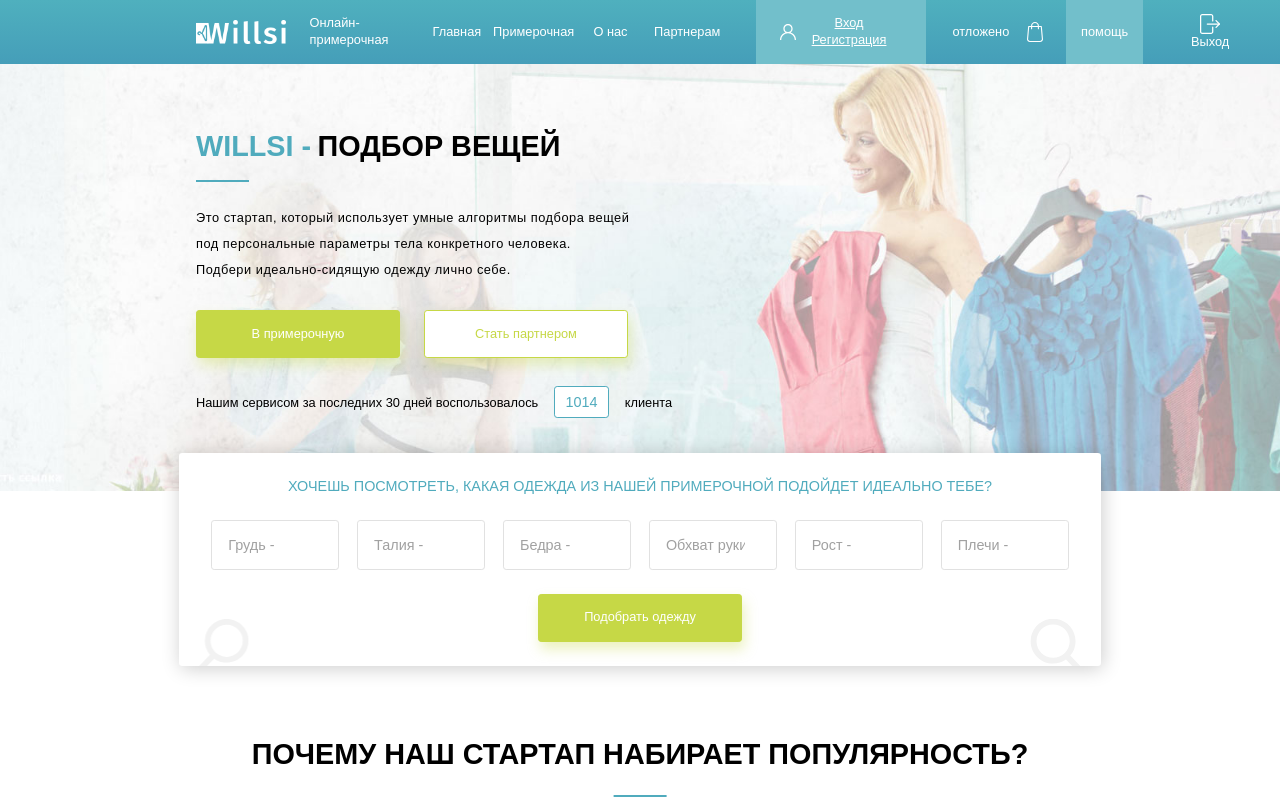
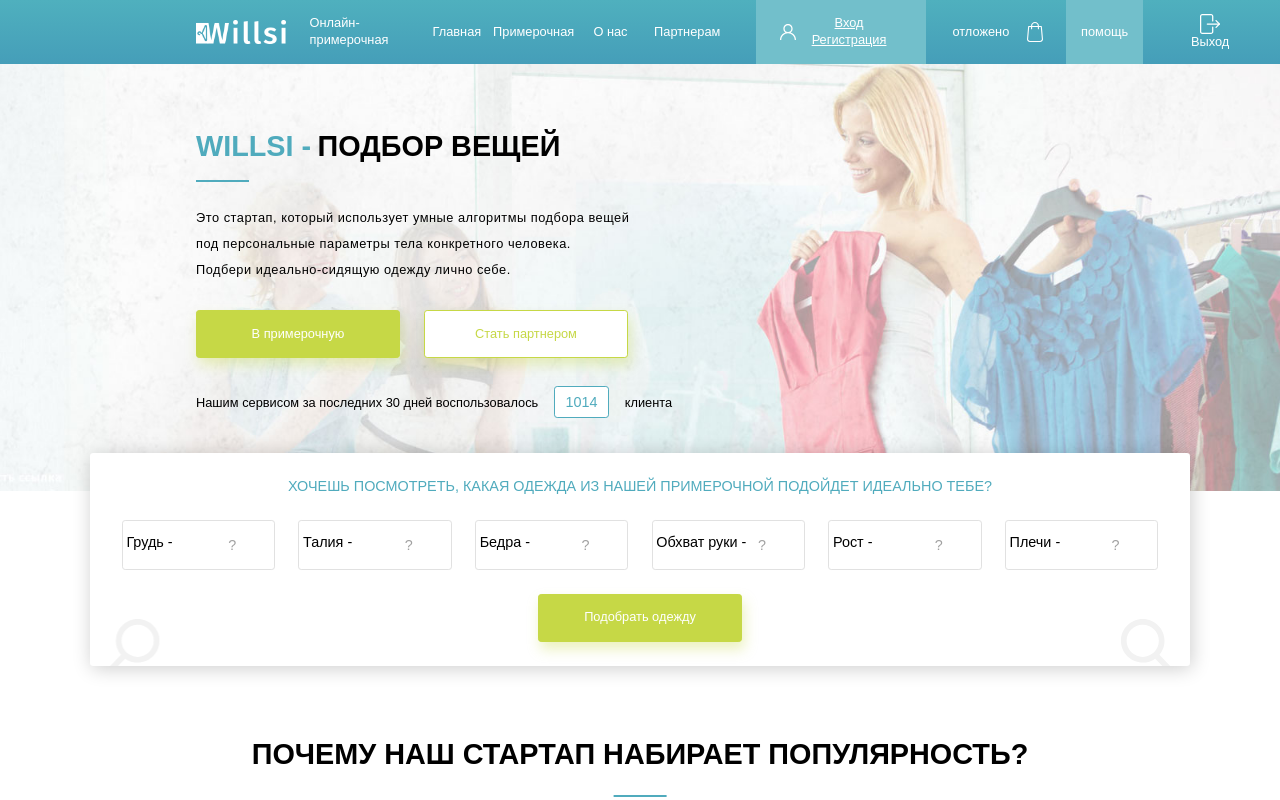
Before and after one commit to serg27makar/willsi, a React (Create React App) app: page / in a window 1280 px wide. Shown: the top 800 px of the page. Built offline with nearby package versions, Linux system fonts and the light colour scheme; no server answers.

Commit message:
Added input name to search box

```diff
--- a/public/static/css/styles.css
+++ b/public/static/css/styles.css
@@ -228,7 +228,7 @@ header {
     border-radius: 0.25vw;
     margin: 0 auto;
     padding: 1.875vw;
-    width: 72vw;
+    width: 86vw;
     box-shadow: 0.125vw 0.1875vw 1.5vw 0 rgba(7,7,7,0.2);
     overflow: hidden;
     background: #fff;
@@ -617,9 +617,9 @@ footer {
 .form-env__input {
     border: 0.0625vw solid #e1e1e1;
     border-radius: 0.25vw;
-    padding: 1.25vw;
+    padding: 1.25vw 0.25vw 1.25vw 8.25vw;
     margin: 0.5rem;
-    width: 10vw;
+    width: 12vw;
     min-height: 3.75vw;
     transition: all 0.3s ease-in-out;
 }
@@ -4222,3 +4222,8 @@ div, p, span, h1, h2, h3, h4,
     position: relative;
     left: -1rem;
 }
+.text-to-input {
+    top: 1.7vw;
+    position: absolute;
+    left: 1vw;
+}
--- a/src/components/SearchBox.js
+++ b/src/components/SearchBox.js
@@ -160,10 +160,13 @@ class SearchBox extends React.Component {
 
     renderInput(item, index) {
         return (
-            <input className="form-env__input text-18" type="number"
-                   name={item} placeholder={ru[item]}
-                   value={this.state.size[item] || ""}
-                   onChange={this.onChange} key={index}/>
+            <div className="indicator-bottom__picture">
+                <span className="text-to-input text-18">{ru[item]}</span>
+                <input className="form-env__input text-18" type="number"
+                       name={item} placeholder={"?"}
+                       value={this.state.size[item] || ""}
+                       onChange={this.onChange} key={index}/>
+            </div>
         )
     }
 
```
